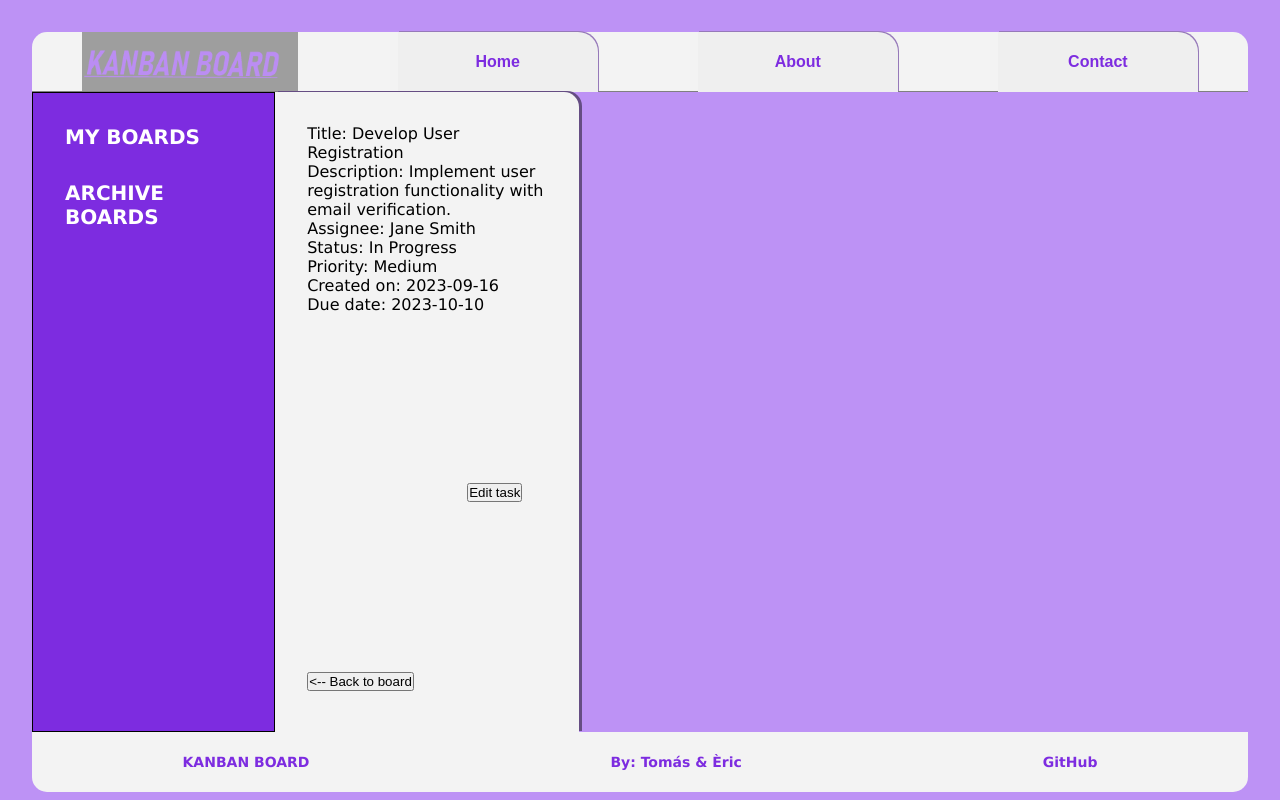
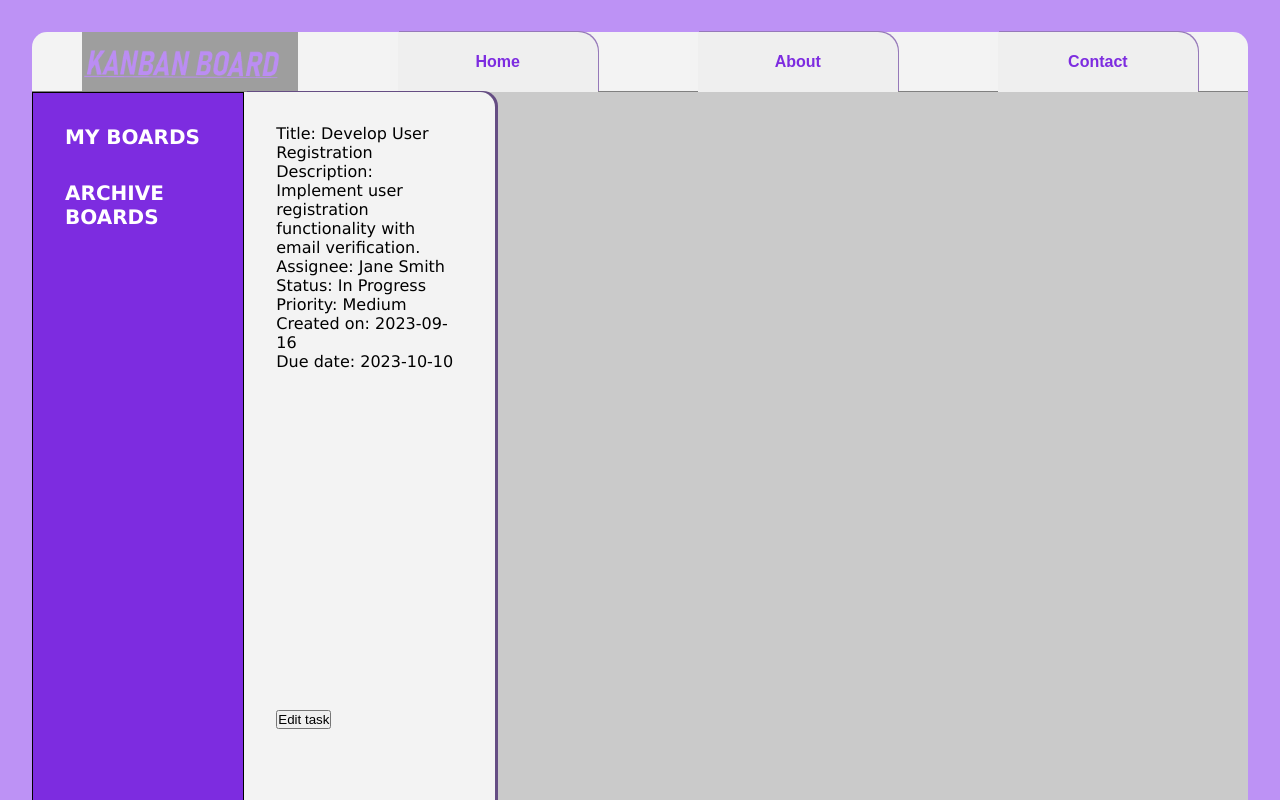
Before and after one commit to Violinistapirata/Kanban-Board, a React (Vite) app in the folder Kanban-Board/: page /details/2 in a window 1280 px wide. Shown: the top 800 px of the page. Built offline with nearby package versions, Linux system fonts and the light colour scheme; grey boxes are pictures that could not be loaded.

Commit message:
bad changes

```diff
--- a/Kanban-Board/src/Pages/TaskDetailsPage.css
+++ b/Kanban-Board/src/Pages/TaskDetailsPage.css
@@ -1,10 +1,11 @@
 .task-details-container{
-    min-height: 75vh;
+
     padding: 2rem;
     background-color: #F0F0F0;
     box-shadow: 3px -1px 0px #654d83;
     border-top-right-radius: 15px;
     width: 25%;
+    height: auto;
     display: flex;
     justify-content: start;
     align-items: start;
@@ -12,3 +13,11 @@
     gap: 10rem;
     background-color: #f3f3f3;
 }
+
+.task-details-background{
+    width: 100%;
+    height: auto;
+    margin: 0px;
+    background-color: #cacaca;
+    padding-bottom: 0px;
+}
--- a/Kanban-Board/src/Pages/TaskDetailsPage.jsx
+++ b/Kanban-Board/src/Pages/TaskDetailsPage.jsx
@@ -36,6 +36,7 @@ function TaskDetailsPage({ taskProps }) {
       formProps={formProps}
     />
   ) : (
+    <div className="task-details-background">
     <div className="task-details-container">
       <ul>
         <li>Title: {title}</li>
@@ -50,6 +51,7 @@ function TaskDetailsPage({ taskProps }) {
       <button onClick={handleEditTask}>Edit task</button>
       <Link to={'/'}><button>{'<-- Back to board'}</button></Link>
     </div>
+    </div>
   );
 }
 
--- a/Kanban-Board/src/components/Task.css
+++ b/Kanban-Board/src/components/Task.css
@@ -12,9 +12,7 @@ h2{
 .task-container{
     border-top-right-radius: 15px;
     background-color: #ffffff;
-    padding-top: 10px;
-    padding-left: 15px;
-    padding-bottom: 20px;
+    padding: 10px 0px 20px 15px;
     box-shadow: 4px -1px 1px #7f669e;
 }
 
```
